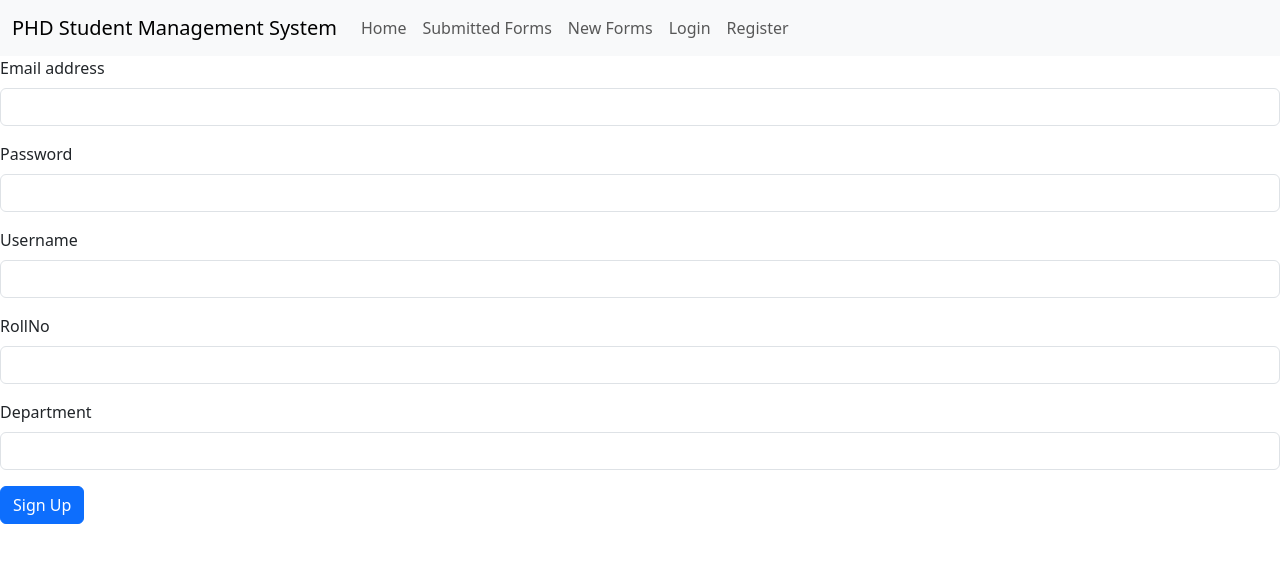
After one commit to Vasishtadepu/SWE-Project-Team30, a Flask app: template templates/register.html in a window 1280 px wide. The commit adds this page. Shown: the top 563 px of the page. Run offline with Flask 2, Linux system fonts and the light colour scheme; the template is opened without the code that fills it, so the values that code supplies are empty; some libraries are stand-ins or nearby versions.

Commit message:
added front end

```diff
--- a/templates/base.html
+++ b/templates/base.html
@@ -17,7 +17,7 @@
             <div class="collapse navbar-collapse" id="navbarNav">
                 <ul class="navbar-nav">
                 <li class="nav-item">
-                    <a class="nav-link" href="#">Home</a>
+                    <a class="nav-link" href="{{url_for('homepage')}}">Home</a>
                 </li>
                 <li class="nav-item">
                     <a class="nav-link" href="#">Submitted Forms</a>
@@ -31,6 +31,17 @@
                 <span class="d-flex">
                     <a class="nav-link" href="{{ url_for('logout') }}">Logout</a>
                 </span>
+                {% else %}
+                <span class="d-flex">
+                  <ul class="navbar-nav">
+                    <li class="nav-item">
+                    <a class="nav-link" href="{{ url_for('login') }}">Login</a>
+                  </li>
+                  <li class="nav-item">
+                    <a class="nav-link" href="{{ url_for('register') }}">Register</a>
+                  </li>
+                  </ul>
+                </span>
                 {% endif %}
             </div>
             </div>
--- a/templates/formslist.html
+++ b/templates/formslist.html
@@ -36,6 +36,11 @@
 
 {% extends "base.html" %}
 {% block content %}
+{%if message%}
+<div class="alert alert-primary" role="alert">
+    {{message}}
+</div>
+{% endif %}
 <form action="\create_instance" method="POST">
   {% for form in session.forms %}
     <div class="form-check">
--- a/templates/login.html
+++ b/templates/login.html
@@ -36,6 +36,11 @@
 {% extends "base.html" %}
 
 {% block content %}
+{%if message%}
+<div class="alert alert-primary" role="alert">
+    {{message}}
+</div>
+{% endif %}
 
 <form action="\login" method="POST">
     <div class="mb-3">
--- /dev/null
+++ b/templates/register.html
@@ -0,0 +1,30 @@
+<!-- jinja extends base.html -->
+
+{% extends "base.html" %}
+{% block content %}
+<form action="\register" method="POST">
+    <div class="mb-3">
+        <label for="exampleInputEmail1" class="form-label">Email address</label>
+        <input type="email" class="form-control" id="exampleInputEmail1" name="email">
+    </div>
+    <div class="mb-3">
+        <label for="exampleInputPassword1" class="form-label">Password</label>
+        <input type="password" class="form-control" id="exampleInputPassword1" name="password">
+    </div>
+    <div class="mb-3">
+        <label for="username" class="form-label">Username</label>
+        <input type="text" class="form-control" id="username" name="username">
+    </div>
+    <div class="mb-3">
+        <label for="rollno" class="form-label">RollNo</label>
+        <input type="text" class="form-control" id="rollno" name="rollno">
+    </div>
+    <div class="mb-3">
+        <label for="department" class="form-label">Department</label>
+        <input type="text" class="form-control" id="department" name="department">
+    </div>
+    <div class="col-auto">
+        <button type="submit" class="btn btn-primary">Sign Up</button>
+    </div>
+</form>
+{% endblock %}
```
Also changed, not shown: templates/studenthomepage.html (+6 -2 lines).
